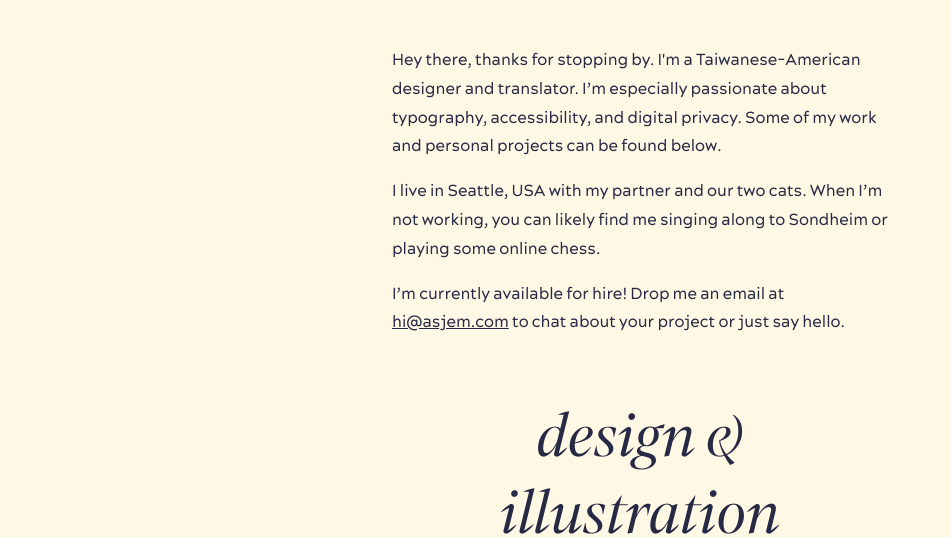
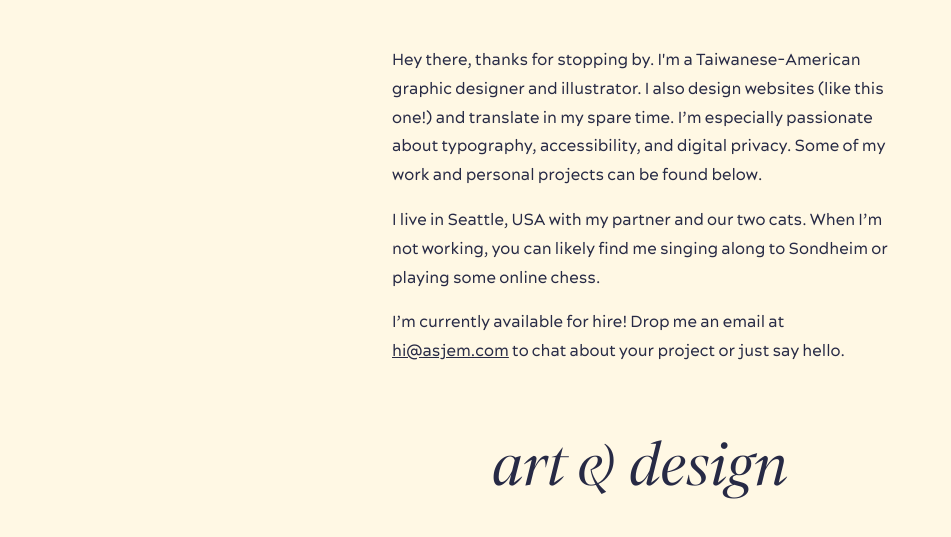
Before and after one commit to annjem/annjem, a plain HTML site: page index.html in a window 1280 px wide. Shown: the part 415-952 px from the top of the page, without its empty margins (0-951 px from the left). Drawn offline with Linux system fonts and the light colour scheme.

Commit message:
Edit homepage intro text.

```diff
--- a/index.html
+++ b/index.html
@@ -10,7 +10,7 @@
     <link rel="stylesheet" href="/styles/index.css">
 
 
-    <title>A.S. Jem | Design + translation + more</title>
+    <title>A.S. Jem | Graphic design + more</title>
 </head>
 <body>
 
@@ -21,13 +21,13 @@
 
 <main>
     <section>
-        <p>Hey there, thanks for stopping by. I'm a Taiwanese-American designer and translator. I’m especially passionate about typography, accessibility, and digital privacy. Some of my work and personal projects can be found below.</p>
+        <p>Hey there, thanks for stopping by. I'm a Taiwanese-American graphic designer and illustrator. I also design websites (like this one!) and translate in my spare time. I’m especially passionate about typography, accessibility, and digital privacy. Some of my work and personal projects can be found below.</p>
         <p>I live in Seattle, USA with my partner and our two cats. When I’m not working, you can likely find me singing along to Sondheim or playing some online chess.</p>
         <p>I’m currently available for hire! Drop me an email at <a href="mailto:hi@asjem.com">hi@asjem.com</a> to chat about your project or just say hello.</p>
     </section>
 
     <section>
-        <h2 id="design">Design & Illustration</h2>
+        <h2 id="design">Art & Design</h2>
         <ul id="design-projects" class="projects-list"><li>
             <a href="/posts/designs/vertigo/">
                 <figure>
```
